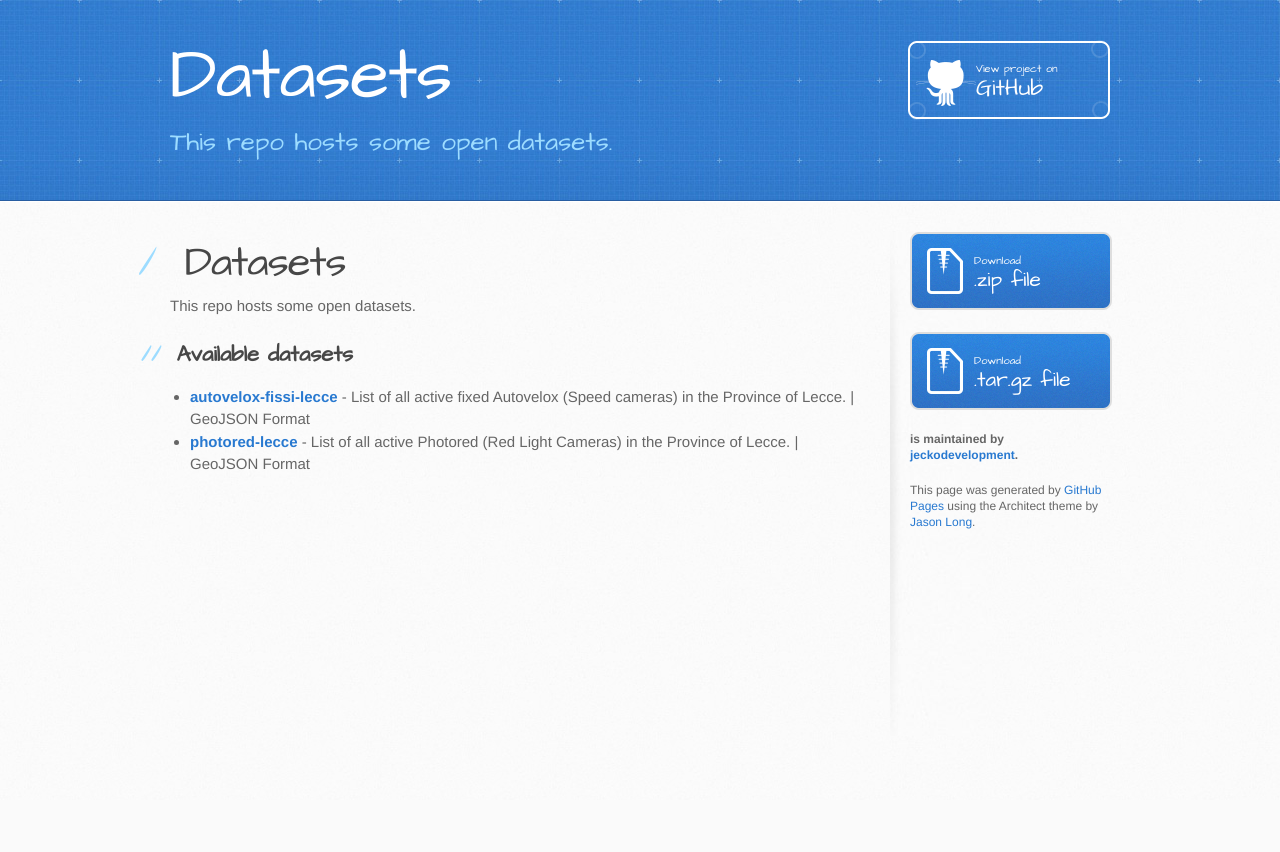
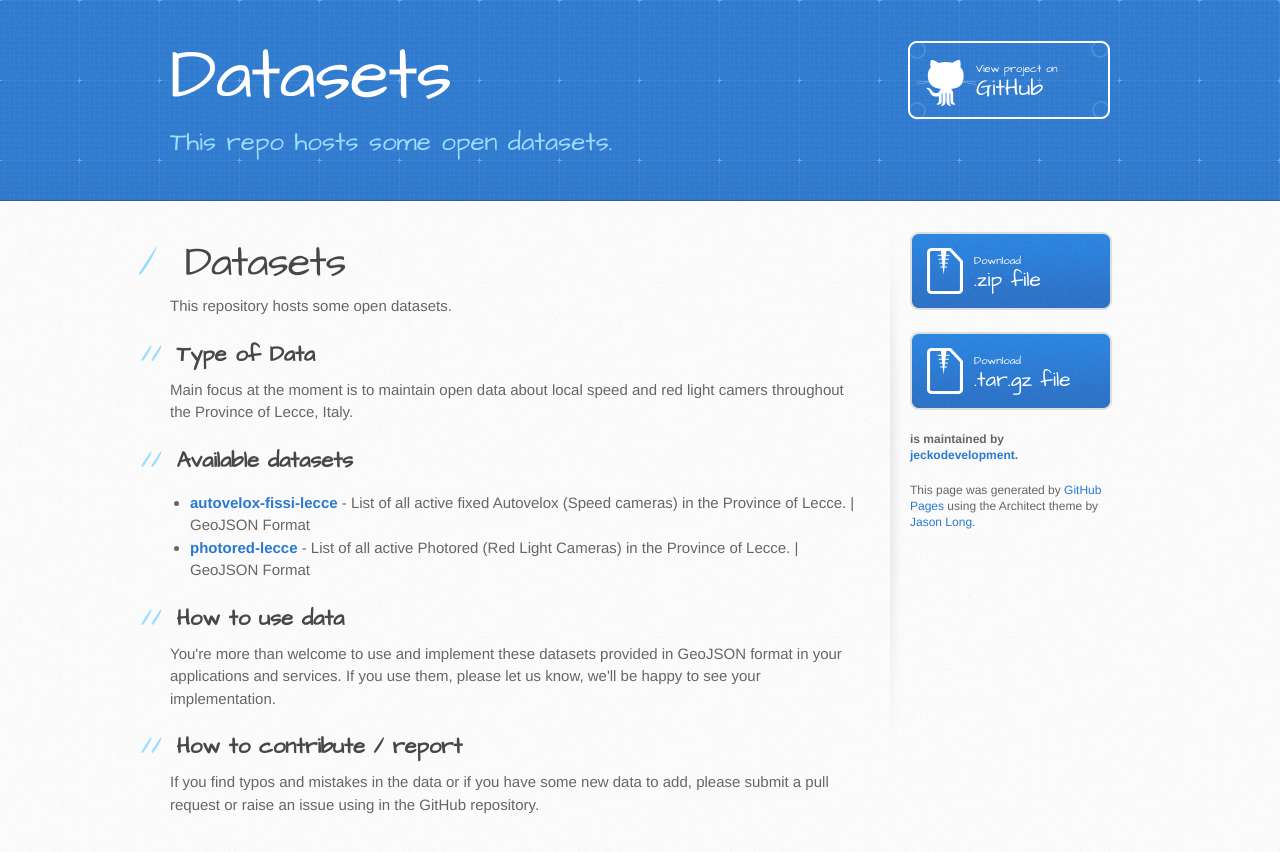
Before and after one commit to jeckodevelopment/datasets, a plain HTML site: page index.html in a window 1280 px wide. Before the commit the page ends 800 px from the top, so only its background shows below. Drawn offline with Linux system fonts and the light colour scheme.

```diff
--- a/index.html
+++ b/index.html
@@ -31,7 +31,12 @@
           <h1>
 <a id="datasets" class="anchor" href="#datasets" aria-hidden="true"><span aria-hidden="true" class="octicon octicon-link"></span></a>Datasets</h1>
 
-<p>This repo hosts some open datasets.</p>
+<p>This repository hosts some open datasets.</p>
+
+<h2>
+<a id="type-of-data" class="anchor" href="#type-of-data" aria-hidden="true"><span aria-hidden="true" class="octicon octicon-link"></span></a>Type of Data</h2>
+
+<p>Main focus at the moment is to maintain open data about local speed and red light camers throughout the Province of Lecce, Italy.</p>
 
 <h2>
 <a id="available-datasets" class="anchor" href="#available-datasets" aria-hidden="true"><span aria-hidden="true" class="octicon octicon-link"></span></a>Available datasets</h2>
@@ -42,6 +47,17 @@
 <li>
 <a href="https://github.com/jeckodevelopment/datasets/blob/master/photored-lecce.geojson"><strong>photored-lecce</strong></a> - List of all active Photored (Red Light Cameras) in the Province of Lecce. | GeoJSON Format</li>
 </ul>
+
+<h2>
+<a id="how-to-use-data" class="anchor" href="#how-to-use-data" aria-hidden="true"><span aria-hidden="true" class="octicon octicon-link"></span></a>How to use data</h2>
+
+<p>You're more than welcome to use and implement these datasets provided in GeoJSON format in your applications and services.
+If you use them, please let us know, we'll be happy to see your implementation.</p>
+
+<h2>
+<a id="how-to-contribute--report" class="anchor" href="#how-to-contribute--report" aria-hidden="true"><span aria-hidden="true" class="octicon octicon-link"></span></a>How to contribute / report</h2>
+
+<p>If you find typos and mistakes in the data or if you have some new data to add, please submit a pull request or raise an issue using in the GitHub repository.</p>
         </section>
 
         <aside id="sidebar">
--- a/params.json
+++ b/params.json
@@ -1,6 +1,6 @@
 {
   "name": "Datasets",
   "tagline": "This repo hosts some open datasets.",
-  "body": "# Datasets\r\nThis repo hosts some open datasets.\r\n\r\n## Available datasets\r\n- [**autovelox-fissi-lecce**](https://github.com/jeckodevelopment/datasets/blob/master/autovelox-fissi-lecce.geojson) - List of all active fixed Autovelox (Speed cameras) in the Province of Lecce. | GeoJSON Format\r\n- [**photored-lecce**](https://github.com/jeckodevelopment/datasets/blob/master/photored-lecce.geojson) - List of all active Photored (Red Light Cameras) in the Province of Lecce. | GeoJSON Format\r\n",
+  "body": "# Datasets\r\nThis repository hosts some open datasets.\r\n\r\n## Type of Data\r\nMain focus at the moment is to maintain open data about local speed and red light camers throughout the Province of Lecce, Italy.\r\n\r\n## Available datasets\r\n- [**autovelox-fissi-lecce**](https://github.com/jeckodevelopment/datasets/blob/master/autovelox-fissi-lecce.geojson) - List of all active fixed Autovelox (Speed cameras) in the Province of Lecce. | GeoJSON Format\r\n- [**photored-lecce**](https://github.com/jeckodevelopment/datasets/blob/master/photored-lecce.geojson) - List of all active Photored (Red Light Cameras) in the Province of Lecce. | GeoJSON Format\r\n\r\n## How to use data\r\nYou're more than welcome to use and implement these datasets provided in GeoJSON format in your applications and services.\r\nIf you use them, please let us know, we'll be happy to see your implementation.\r\n\r\n## How to contribute / report\r\nIf you find typos and mistakes in the data or if you have some new data to add, please submit a pull request or raise an issue using in the GitHub repository.\r\n",
   "note": "Don't delete this file! It's used internally to help with page regeneration."
 }
```
